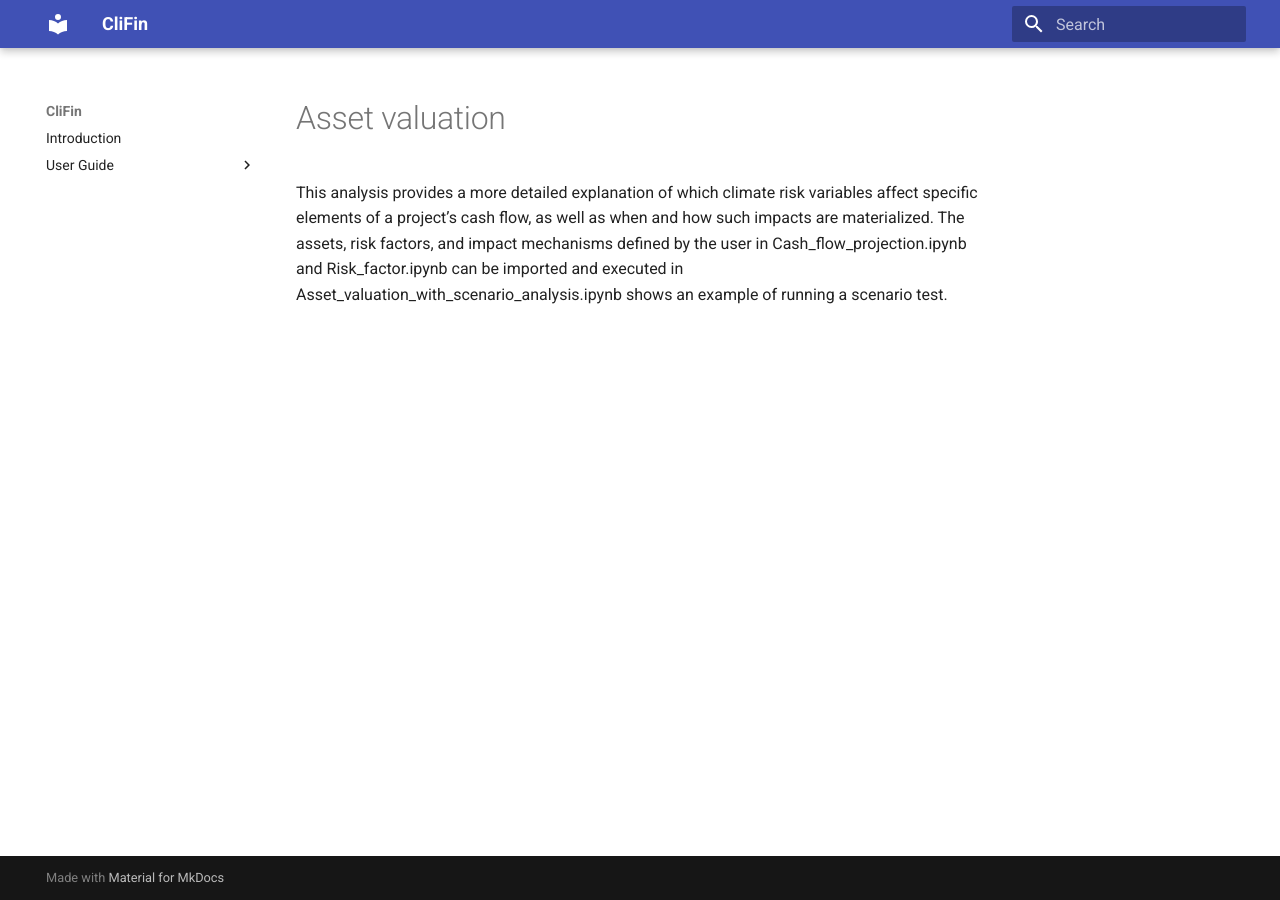
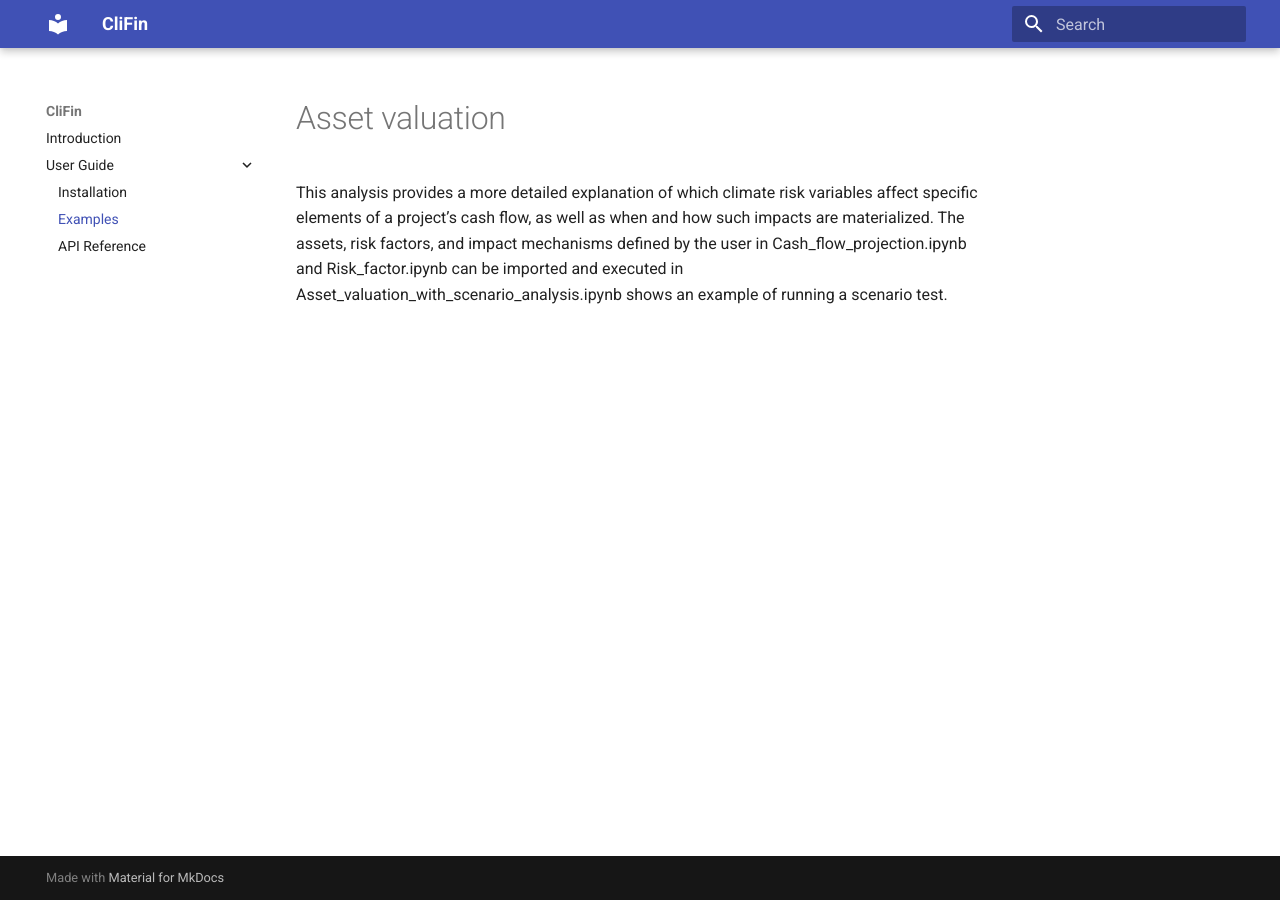
Before and after one commit to kbs0799/Clitest, an MkDocs documentation site: the page built from docs/examples.md, in a window 1280 px wide. Built offline with MkDocs 1.6.1 and Material for MkDocs 9.7.7, drawn with Linux system fonts in a browser that asks for light colours.

Commit message:
Update mkdocs.yml

```diff
--- a/mkdocs.yml
+++ b/mkdocs.yml
@@ -6,6 +6,6 @@ theme:
 nav:
   - Introduction: index.md
   - User Guide:
-      - Overview: introduction.md
       - Installation: installation.md
+      - Examples: examples.md
       - API Reference: api_reference.md
```
